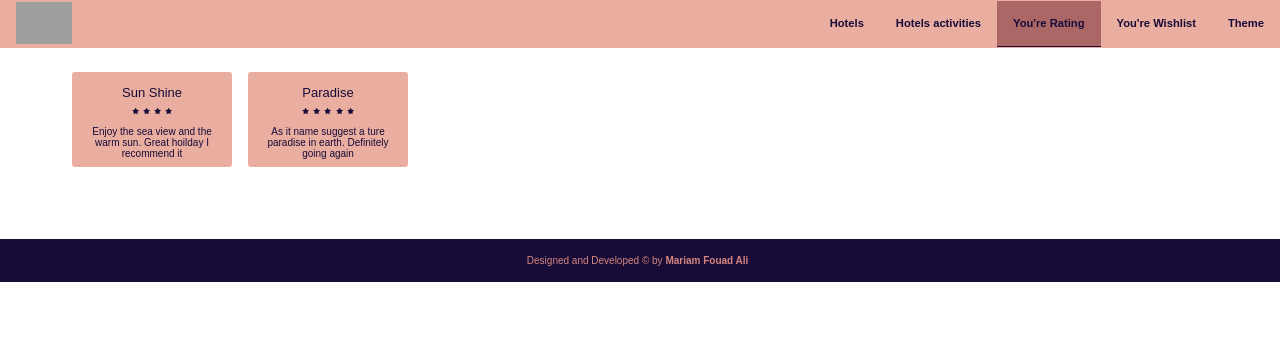
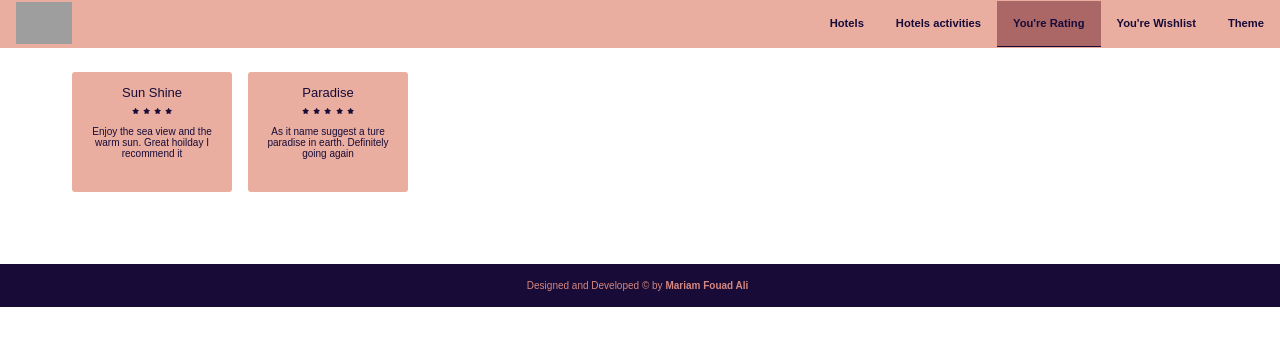
Before and after one commit to mariam-fouad/hotbird, a React (Create React App) app: page /ratings in a window 1280 px wide. Shown: the top 346 px of the page. Built offline with nearby package versions, Linux system fonts and the light colour scheme; grey boxes are pictures that could not be loaded; a web font is replaced by a local one.

Commit message:
add a height to the card

```diff
--- a/src/components/UI-components/ratingCard/ratingCard.js
+++ b/src/components/UI-components/ratingCard/ratingCard.js
@@ -7,6 +7,7 @@ const ratingCard = (props)=>{
 
     const Card = styled.div`
         width: 9rem;
+        height: 6.5rem;
         background-color:${props.themeColors.colorSecondaryTrans};
         padding: 0.5rem;
         border-radius: 3px;
```
